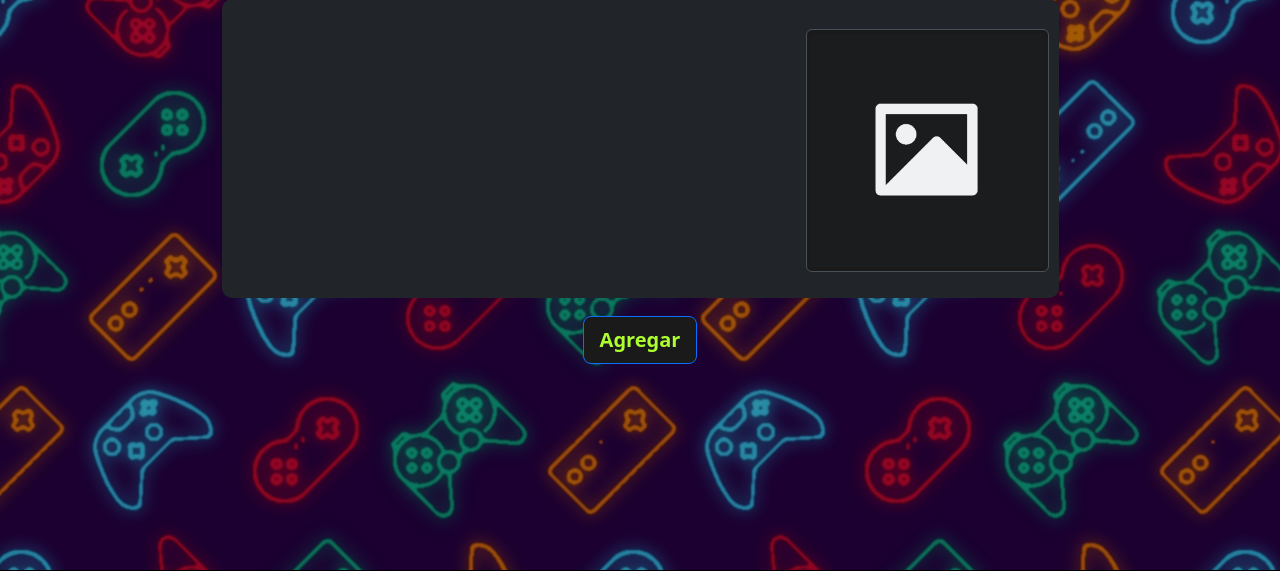
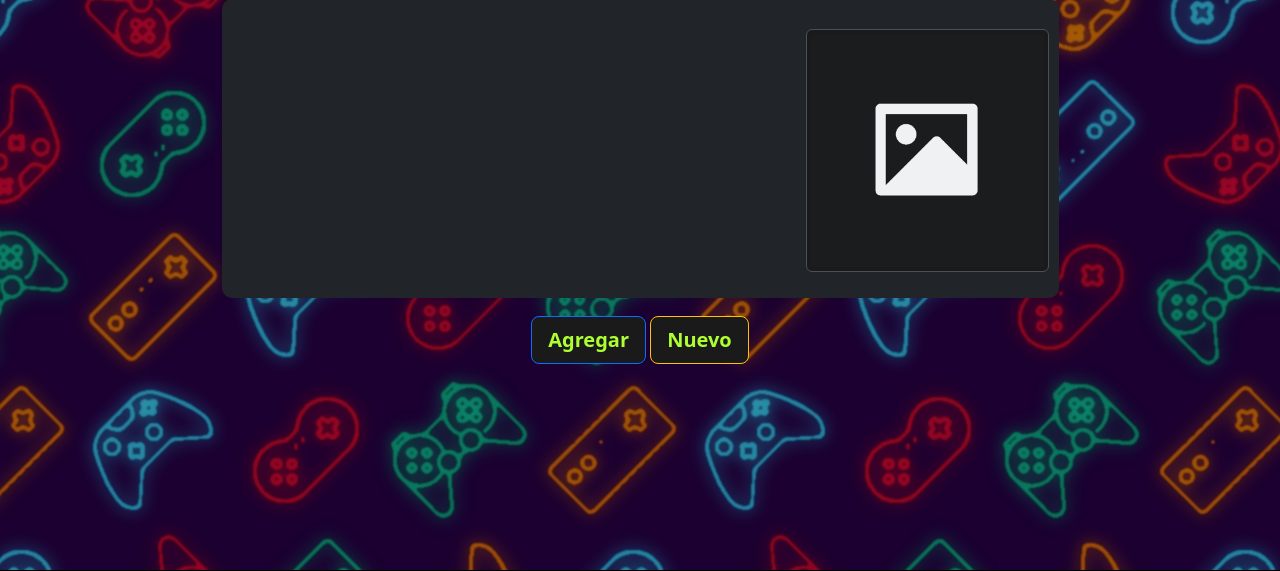
Before and after one commit to GaldamezBenjamin/PPW01, a Django app: template core/templates/core/bodega.html in a window 1280 px wide. Shown: the part 162-733 px from the top of the page. Run offline with Django 3.2, Linux system fonts and the light colour scheme; the template is opened without the code that fills it, so the values that code supplies are empty; some libraries are stand-ins or nearby versions.

Commit message:
Update bodega.html

```diff
--- a/core/templates/core/bodega.html
+++ b/core/templates/core/bodega.html
@@ -48,6 +48,7 @@
             </table>
           <div class="mt-2 mb-3 text-center">
             <button type="submit" class="btn btn-primary btn-lg btn-design1"> Agregar </button>
+            <button type="reset" class="btn btn-warning btn-lg btn-design1" onclick="document.getElementById('cuadro-imagen').src='{% static 'core/img/sin-imagen.png' %}';"> Nuevo </button>
           </div>
         </form>
     </div>
```
